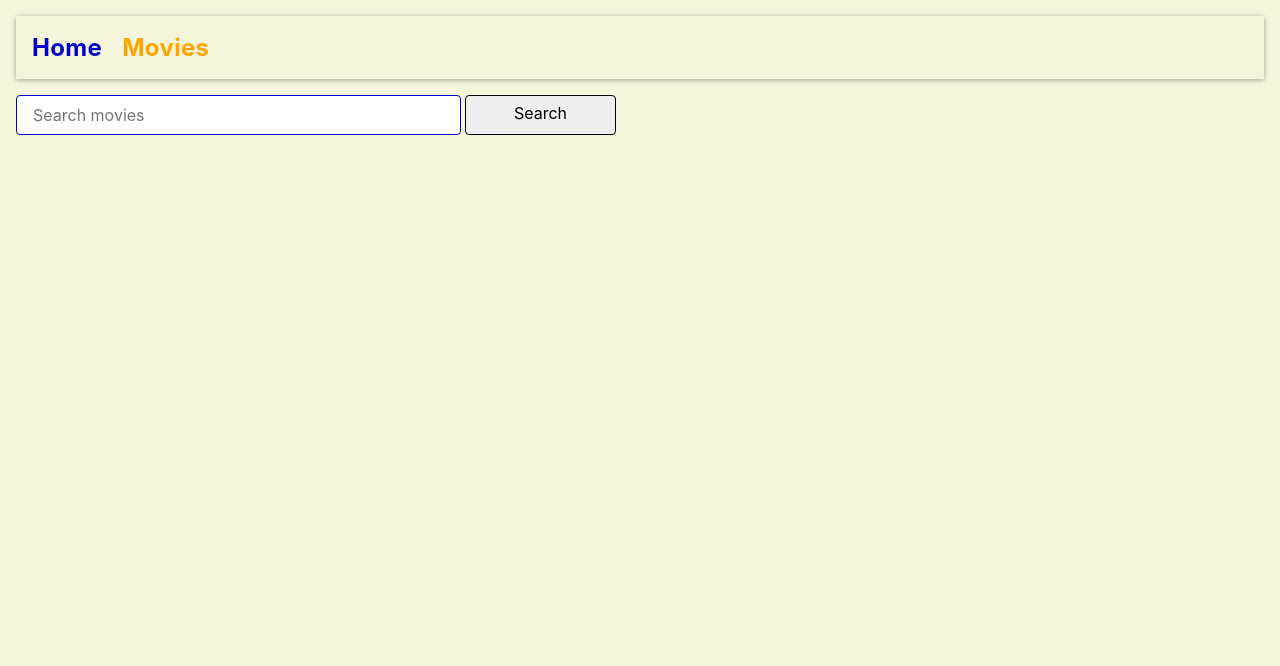
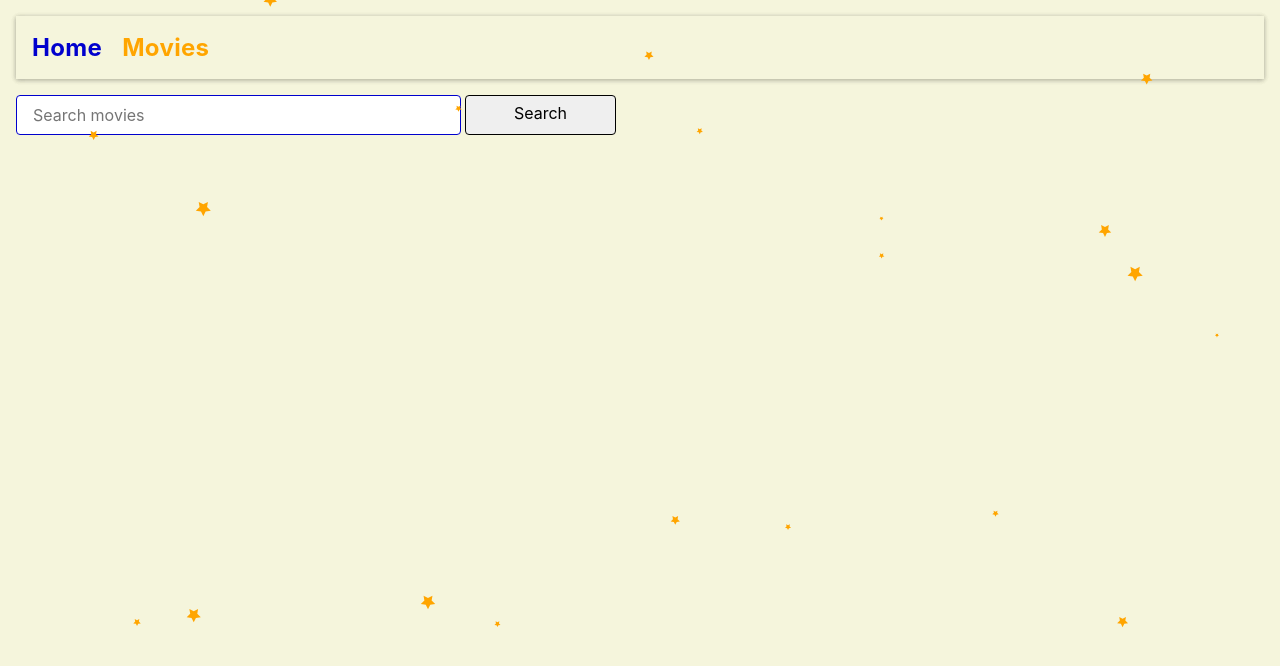
Before and after one commit to Korobenko2023/goit-react-hw-05-movies, a React (Create React App) app: page /goit-react-hw-05-movies/movies in a window 1280 px wide. Shown: the top 666 px of the page. Built offline with nearby package versions, Linux system fonts and the light colour scheme.

Commit message:
add stars

```diff
--- a/package.json
+++ b/package.json
@@ -14,9 +14,11 @@
     "react-hot-toast": "^2.4.1",
     "react-icons": "^4.12.0",
     "react-loader-spinner": "^5.4.5",
+    "react-particles": "^2.12.2",
     "react-router-dom": "^6.20.0",
     "react-scripts": "5.0.1",
     "toaster": "^0.1.2",
+    "tsparticles-slim": "^2.12.0",
     "web-vitals": "^2.1.3"
   },
   "scripts": {
--- a/src/components/App.jsx
+++ b/src/components/App.jsx
@@ -1,6 +1,7 @@
 import { Navigate, Route, Routes } from "react-router-dom";
 import { AppLayout } from "./AppLayout";
 import { lazy } from "react";
+import { FallingStars } from "./FallingStars/FallingStars";
 
 const Home = lazy(() => import("Pages/Home/Home"));
 const Movies = lazy(() => import("Pages/Movies/Movies"));
@@ -11,7 +12,12 @@ const Reviews = lazy(() => import("./Reviews/Reviews"));
 export const App = () => {
   return (
       <Routes>
-      <Route path="/" element={<AppLayout />}>
+      <Route path="/" element={
+        <>
+        <AppLayout />
+        <FallingStars />
+        </>
+      }>
         <Route index element={<Home />} />
         <Route path="/movies" element={<Movies />} />
         <Route path="/movies/:movieId" element={<MovieDetails />}>
--- /dev/null
+++ b/src/components/FallingStars/FallingStars.js
@@ -0,0 +1,39 @@
+import { useCallback } from "react";
+import Particles from "react-particles";
+import { loadSlim } from "tsparticles-slim";
+
+export const FallingStars = () => {
+  const particlesInit = useCallback(async (engine) => {
+    await loadSlim(engine);
+  }, []);
+
+  const particlesLoaded = useCallback(async (container) => {
+    return null;
+  }, []);
+
+  return (
+      <Particles
+      options={{
+        particles: {
+          color: { value: "#FFA500" },
+          number: { value: 20 },
+          opacity: { min: 0.3, max: 1 },
+          shape: {
+            type: 'star',
+          },
+          size: { value: { min: 1, max: 4 } },
+          move: {
+            direction: 'top',
+            enable: true,
+            speed: { min: 1, max: 1 },
+            straight: false,
+            outMode: 'out',
+          },
+        },
+      }}
+      id="tsparticles"
+      init={particlesInit}
+      loaded={particlesLoaded}
+    />
+  );
+};
```
Also changed, not shown: 1 other file (tests, documents, lock files or other folders).
